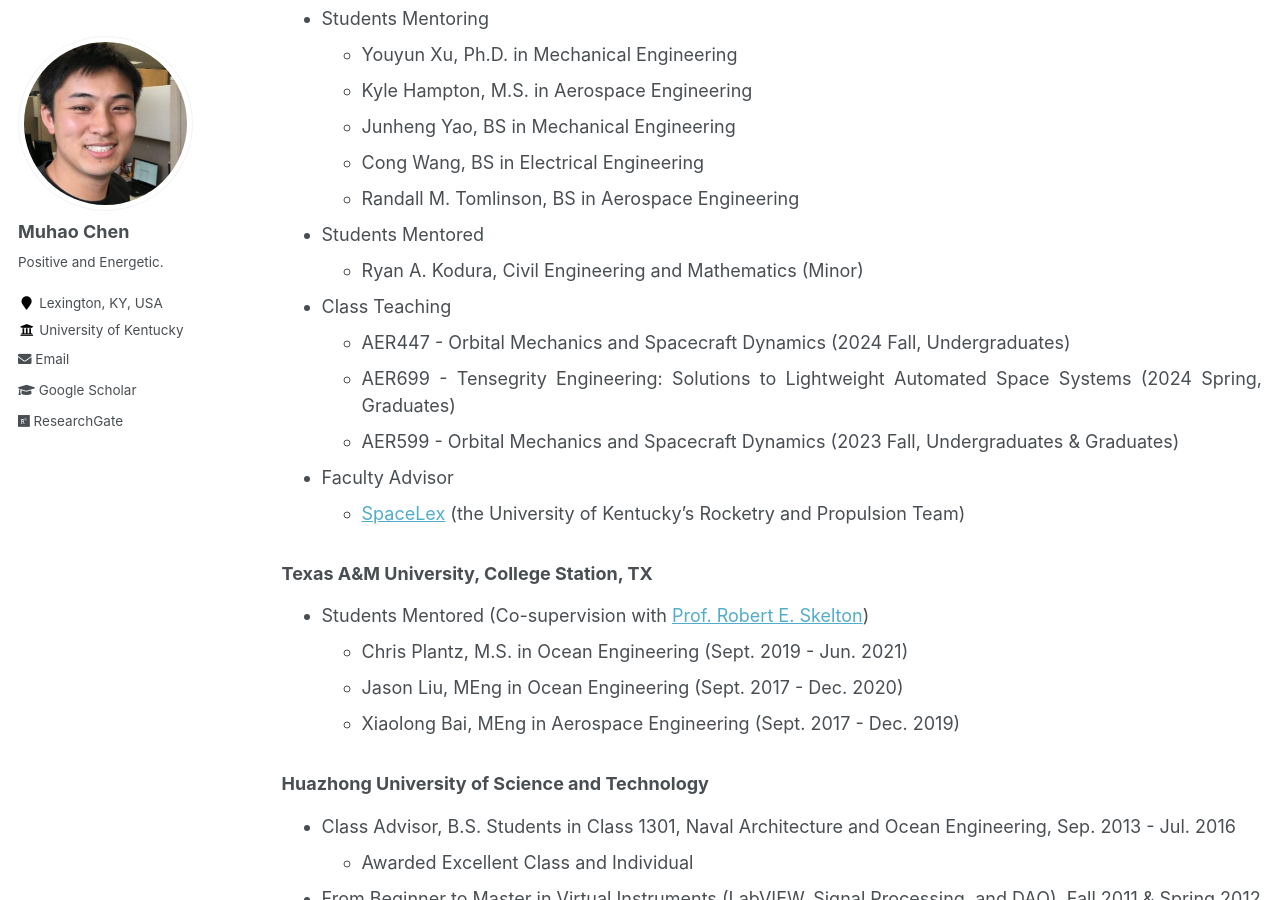
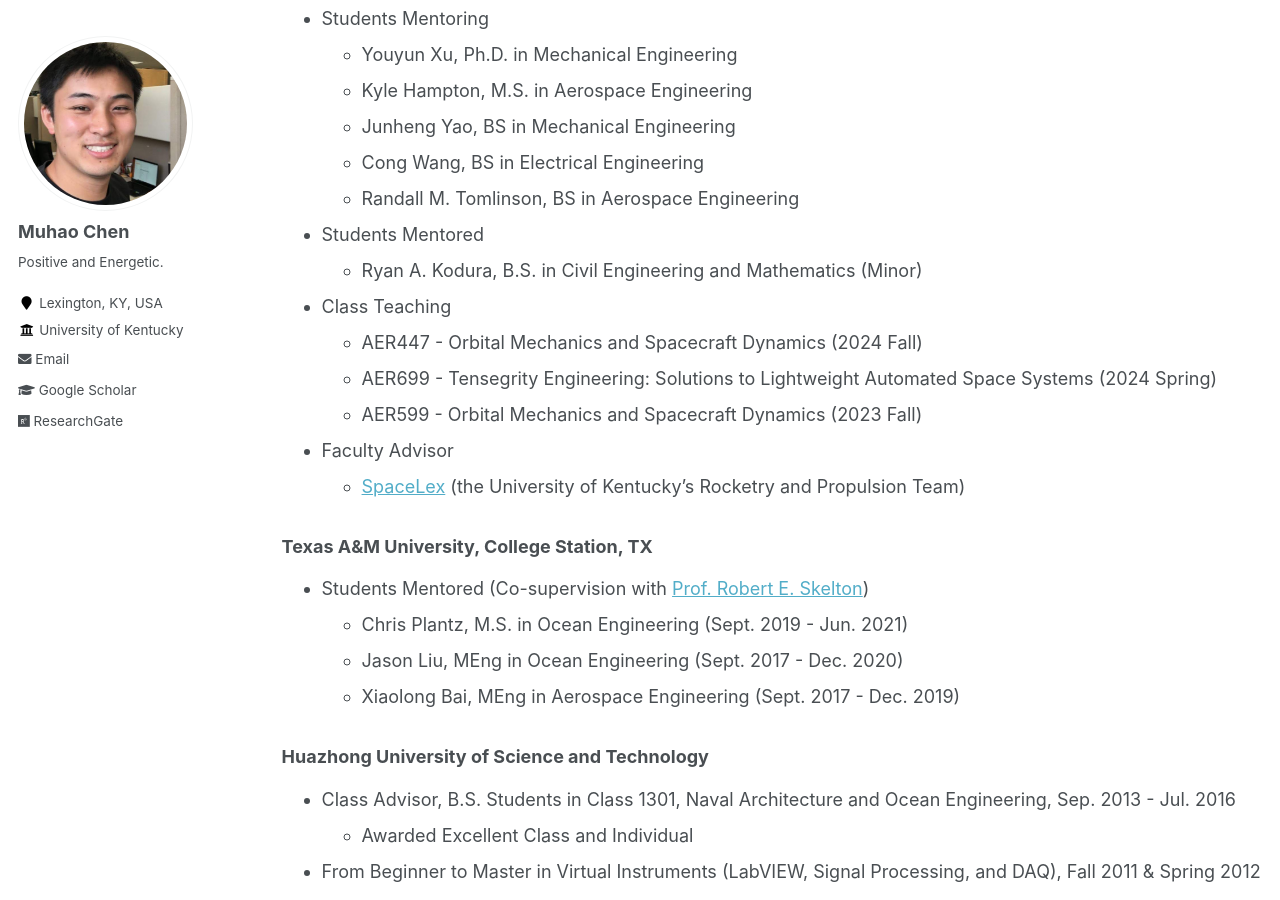
Before and after one commit to Muhao-Chen/muhao-chen.github.io, a Jekyll site: the page built from _pages/teaching.md, in a window 1280 px wide and 900 px high, scrolled down 316 px. Built offline with Jekyll 4.4.1, drawn with Linux system fonts in a browser that asks for light colours.

Commit message:
Update teaching.md

```diff
--- a/_pages/teaching.md
+++ b/_pages/teaching.md
@@ -18,11 +18,11 @@ toc: true
     * Cong Wang, BS in Electrical Engineering
     * Randall M. Tomlinson, BS in Aerospace Engineering
 - Students Mentored
-    * Ryan A. Kodura, Civil Engineering and Mathematics (Minor)
+    * Ryan A. Kodura, B.S. in Civil Engineering and Mathematics (Minor)
 - Class Teaching
-    * AER447 - Orbital Mechanics and Spacecraft Dynamics (2024 Fall, Undergraduates)
-    * AER699 - Tensegrity Engineering: Solutions to Lightweight Automated Space Systems (2024 Spring, Graduates)
-    * AER599 - Orbital Mechanics and Spacecraft Dynamics (2023 Fall, Undergraduates & Graduates)
+    * AER447 - Orbital Mechanics and Spacecraft Dynamics (2024 Fall)
+    * AER699 - Tensegrity Engineering: Solutions to Lightweight Automated Space Systems (2024 Spring)
+    * AER599 - Orbital Mechanics and Spacecraft Dynamics (2023 Fall)
 - Faculty Advisor
     * [SpaceLex](https://spacelex.engr.uky.edu/projects/meridian) (the University of Kentucky's Rocketry and Propulsion Team)
 
```
